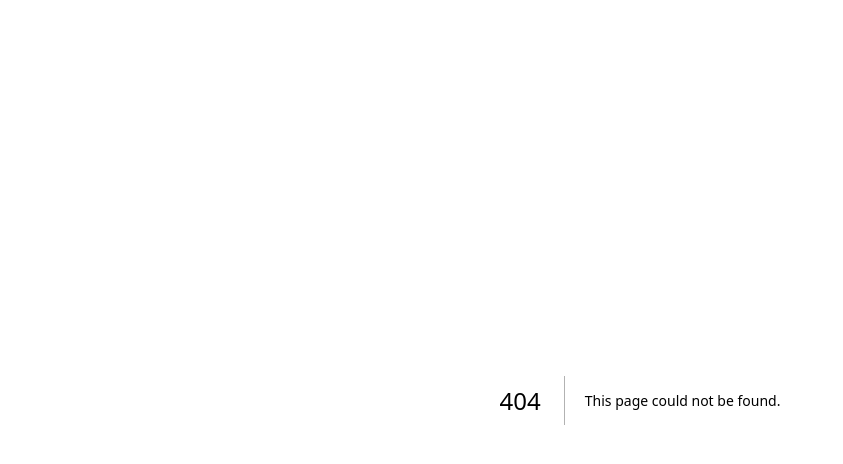
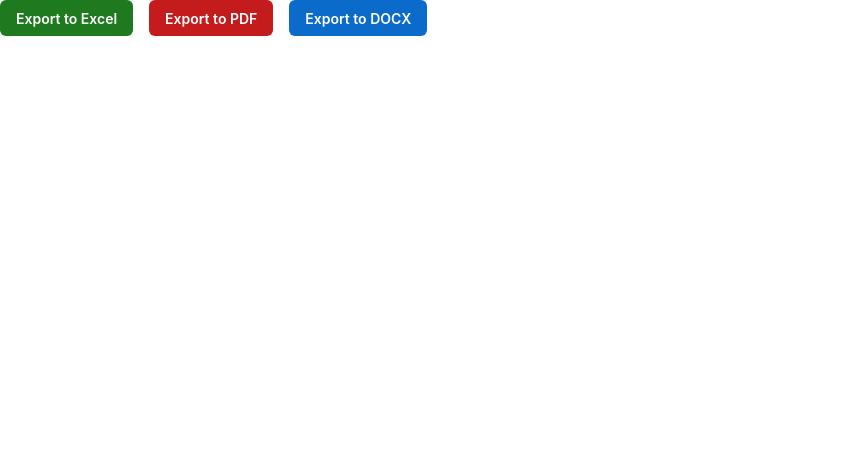
Before and after one commit to shubhujais15/Hospital-Workflow-Management, a Next.js app in the folder client/: page /print in a window 1280 px wide. Before the commit this address had no page. Shown: the top 464 px of the page, without its empty margins (0-843 px from the left). Built offline with nearby package versions, Linux system fonts and the light colour scheme.

Commit message:
Data download in pdf,excel&word

```diff
--- /dev/null
+++ b/client/src/app/(dash)/print/page.tsx
@@ -0,0 +1,94 @@
+import React from "react";
+import { Button, Stack } from "@mui/joy";
+import * as XLSX from "xlsx";
+import jsPDF from 'jspdf';
+import 'jspdf-autotable';
+import { Document, Packer, Paragraph, TextRun } from 'docx';
+import { saveAs } from 'file-saver';
+
+const PrintPage = ({ tableData }) => {
+  // Headers for the table
+  const headers = ["Role", "Country", "State", "Latitude", "Longitude", "Check-In", "Check-Out"];
+
+  // Export to Excel
+  const exportToExcel = () => {
+    const worksheet = XLSX.utils.json_to_sheet(tableData, { header: headers });
+    const workbook = XLSX.utils.book_new();
+    XLSX.utils.book_append_sheet(workbook, worksheet, "History");
+    XLSX.writeFile(workbook, "AttendanceHistory.xlsx");
+  };
+
+  // Export to PDF
+  const exportToPDF = () => {
+    const doc = new jsPDF();
+    doc.text("Attendance History", 10, 10);
+
+    // Add headers
+    doc.autoTable({
+      head: [headers],
+      body: tableData.map(row => [
+        row.role,
+        row.country,
+        row.state,
+        row.latitude,
+        row.longitude,
+        row.checkIn,
+        row.checkOut,
+      ]),
+    });
+
+    doc.save("AttendanceHistory.pdf");
+  };
+
+  // Export to DOCX
+
+const exportToDocx = async () => {
+  const doc = new Document({
+    creator: "Attendance Manager",
+    title: "Attendance History",
+    description: "Document containing attendance history details",
+    sections: [
+      {
+        properties: {},
+        children: [
+          new Paragraph({
+            children: [
+              new TextRun({
+                text: "Attendance History",
+                bold: true,
+                size: 24,
+              }),
+            ],
+          }),
+          new Paragraph({
+            text: "Here is the list of attendance records:",
+          }),
+          // Add more paragraphs or tables here as needed
+        ],
+      },
+    ],
+  });
+
+  // Generate and save the document
+  const blob = await Packer.toBlob(doc);
+  saveAs(blob, "attendance_history.docx");
+};
+
+// export default exportToDocx;
+
+  return (
+    <Stack spacing={2} direction="row">
+      <Button onClick={exportToExcel} variant="solid" color="success">
+        Export to Excel
+      </Button>
+      <Button onClick={exportToPDF} variant="solid" color="danger">
+        Export to PDF
+      </Button>
+      <Button onClick={exportToDocx} variant="solid" color="primary">
+        Export to DOCX
+      </Button>
+    </Stack>
+  );
+};
+
+export default PrintPage;
```
